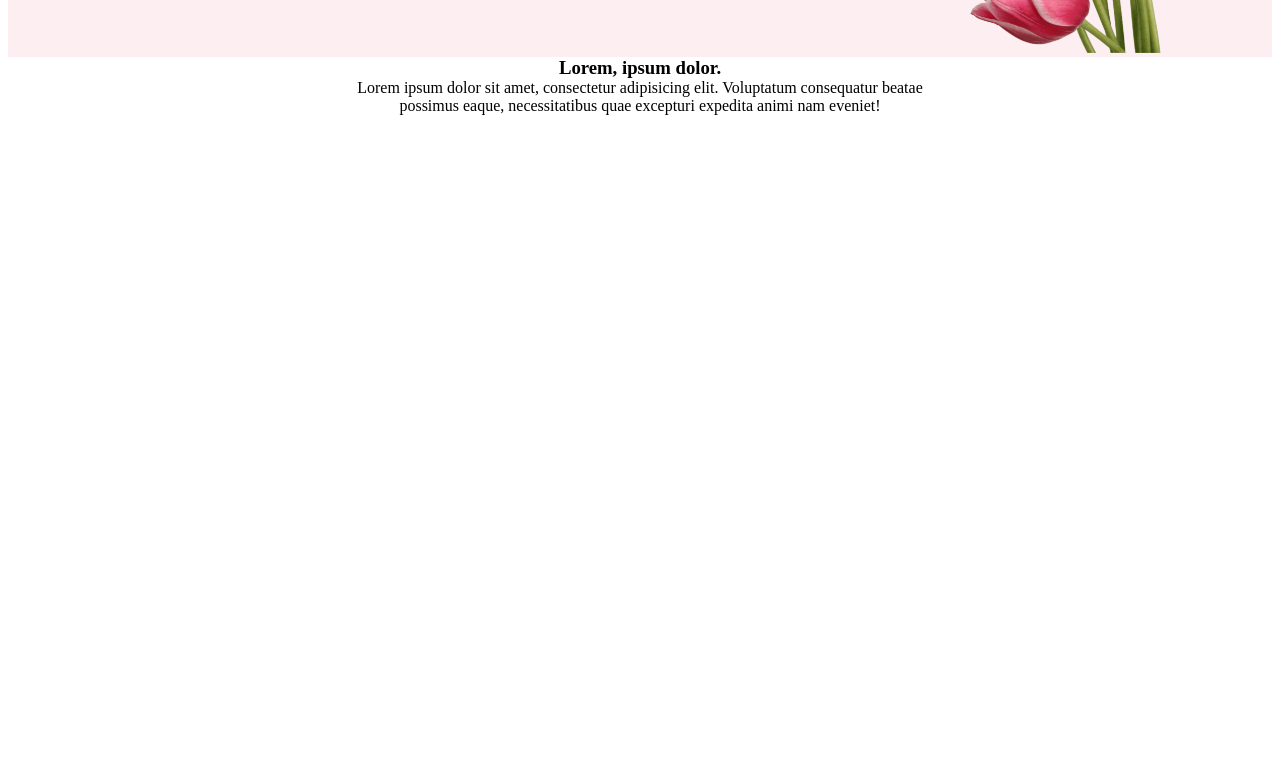
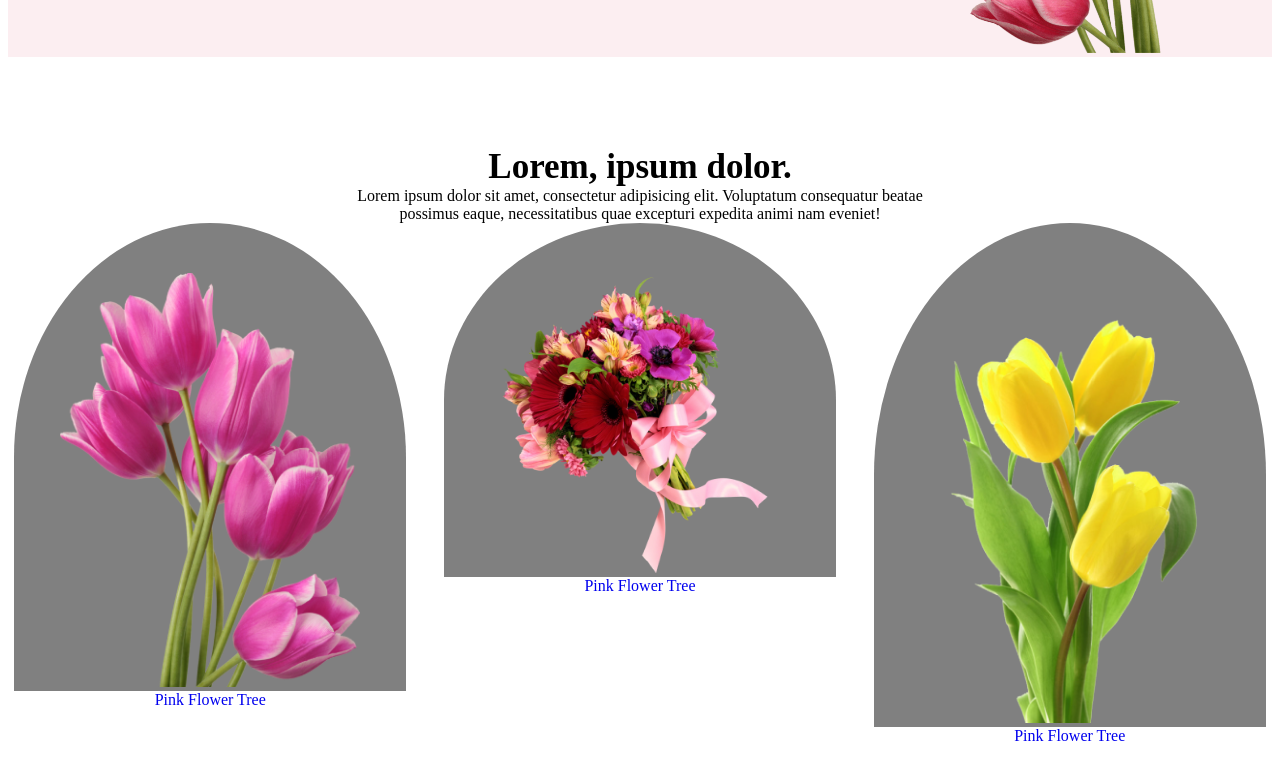
Before and after one commit to rakibthpi/flower-hero, a plain HTML site: page index.html in a window 1280 px wide. Shown: the part 378-1158 px from the top of the page. Before the commit the page ends 800 px from the top, so only its background shows below. Drawn offline with Linux system fonts and the light colour scheme.

Commit message:
this is first commit

```diff
--- a/inedex.html
+++ b/index.html
@@ -32,10 +32,27 @@
 				<!-- single item area start  -->
 				<div class="single_three_item">
 					<div class="three_img">
+						<img src="images/pngwing6.png" alt="phostos">
+					</div>
+					<a href="#">Pink Flower Tree </a>
+				</div>
 
+				<!-- single item area start  -->
+				<div class="single_three_item">
+					<div class="three_img">
+						<img src="images/pngwing5.png" alt="phostos">
 					</div>
+					<a href="#">Pink Flower Tree </a>
+				</div>
 
+				<!-- single item area start  -->
+				<div class="single_three_item">
+					<div class="three_img">
+						<img src="images/pngwing7.png" alt="phostos">
+					</div>
+					<a href="#">Pink Flower Tree </a>
 				</div>
+
 			</div>
 		</div>
 	</div>
--- a/style.css
+++ b/style.css
@@ -42,6 +42,9 @@ ul li a,a{
 h1 {
   font-size: 48px;
 }
+h3 {
+  font-size: 35px;
+}
 .banner_text_area p{
   padding: 20px 0 25px 0;
 }
@@ -54,9 +57,35 @@ h1 {
 }
 
 /* three item area start  */
+.three_area{
+  padding: 90px 0 50px 0;
+}
 .header_top{
   max-width: 600px;
   width: 100%;
   margin: auto;
   text-align: center;
 }
+
+/* therre items  */
+.three_text{
+  display: flex;
+  gap: 3%;
+  justify-content: center;
+  height: 100%;
+}
+.single_three_item{
+  flex: 0 0 31%;
+  text-align: center;
+  height: 100%;
+}
+.three_img {
+  background-color: gray;
+  border-radius: 50% 50% 0 0;
+  height: 100%;
+}
+.three_img img {
+  width: 300px;
+  height: auto;
+  padding-top: 50px;
+}
```
Also changed, not shown: images/pngwing5.png (renamed from images/pngwing 5.png), images/pngwing6.png (renamed from images/pngwing 6.png), images/pngwing7.png (renamed from images/pngwing 7.png).
